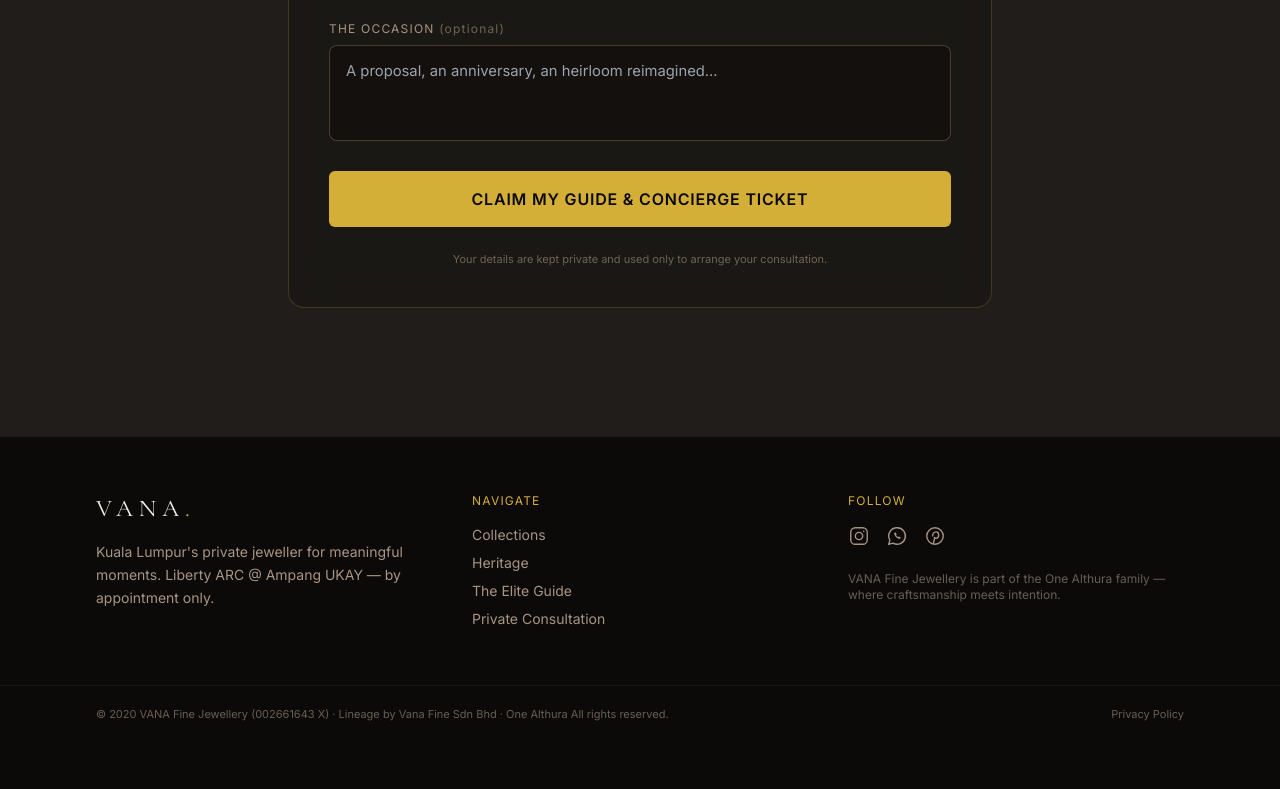
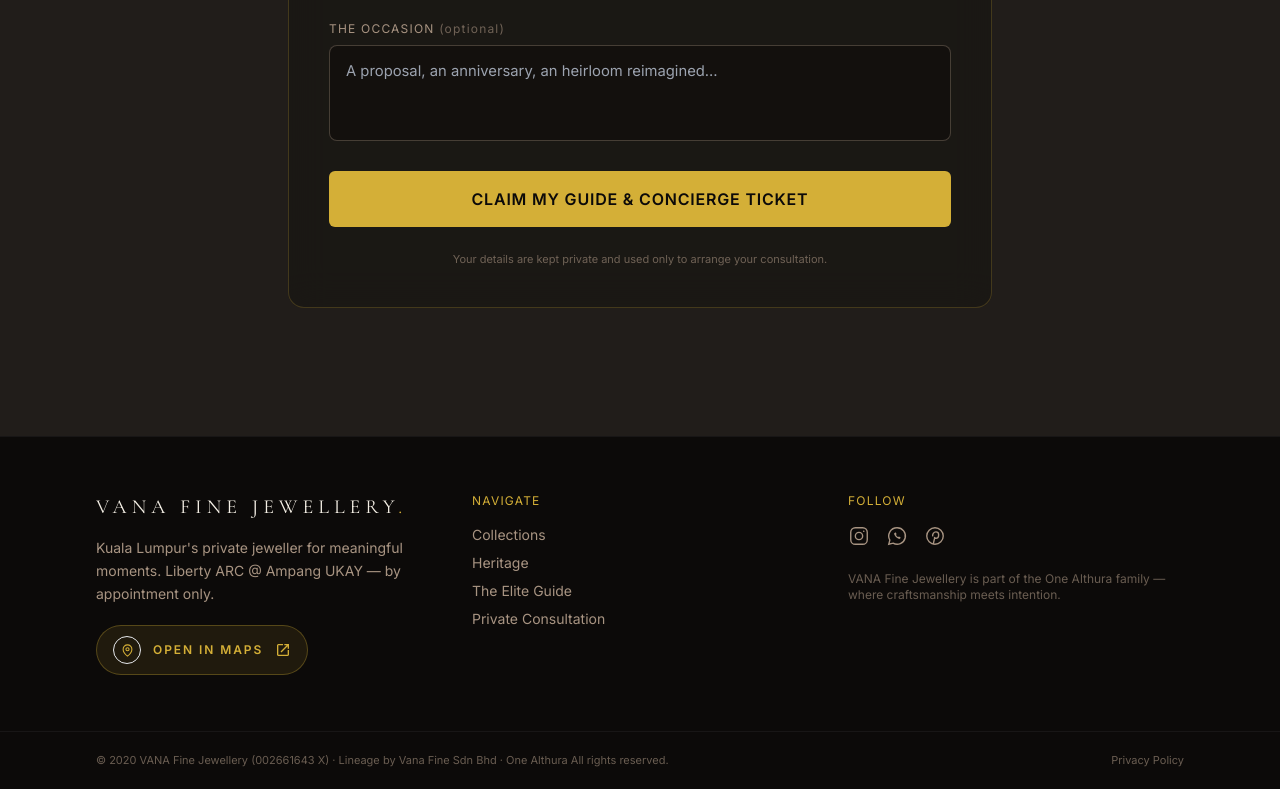
Before and after one commit to onealthura-maker/vanafinejewel-demo, a plain HTML site: page index.html in a window 1280 px wide. Shown: the part 3864-4653 px from the top of the page. Before the commit the page ends 4607 px from the top, so only its background shows below. Drawn offline with nearby package versions, Linux system fonts and the light colour scheme.

Commit message:
Update index.html

```diff
--- a/index.html
+++ b/index.html
@@ -327,8 +327,28 @@
   <footer class="bg-noir border-t border-white/5">
     <div class="max-w-6xl mx-auto px-5 md:px-8 py-14 grid gap-10 md:grid-cols-3">
       <div>
-        <p class="font-display text-2xl tracking-[0.25em] text-ivory">VANA<span class="text-gold">.</span></p>
+        <p class="font-display text-xl tracking-[0.25em] text-ivory">VANA FINE JEWELLERY<span class="text-gold">.</span></p>
         <p class="mt-4 text-taupe text-sm leading-relaxed">Kuala Lumpur's private jeweller for meaningful moments. Liberty ARC @ Ampang UKAY — by appointment only.</p>
+
+        <a
+          href="https://maps.google.com/maps?ll=3.17193,101.757621&amp;z=17&amp;t=m&amp;hl=en&amp;gl=MY&amp;mapclient=embed&amp;cid=3546860253078481091"
+          target="_blank"
+          rel="noopener noreferrer"
+          title="Open VANA Fine Jewellery on Google Maps"
+          aria-label="Open VANA Fine Jewellery on Google Maps in a new tab"
+          class="group mt-5 inline-flex items-center gap-3 rounded-full border border-gold/30 bg-gold/10 px-4 py-2.5 text-xs font-semibold uppercase tracking-[0.16em] text-gold transition-all duration-300 hover:bg-gold hover:text-noir hover:shadow-lg hover:shadow-gold/10"
+        >
+          <span class="flex h-7 w-7 items-center justify-center rounded-full border border-current/30">
+            <svg width="15" height="15" viewBox="0 0 24 24" fill="none" stroke="currentColor" stroke-width="1.7" aria-hidden="true">
+              <path d="M12 21s7-5.2 7-11a7 7 0 1 0-14 0c0 5.8 7 11 7 11Z" />
+              <circle cx="12" cy="10" r="2.5" />
+            </svg>
+          </span>
+          <span>Open in Maps</span>
+          <svg class="h-4 w-4 transition-transform duration-300 group-hover:translate-x-0.5 group-hover:-translate-y-0.5" viewBox="0 -960 960 960" fill="currentColor" aria-hidden="true">
+            <path d="M200-120q-33 0-56.5-23.5T120-200v-560q0-33 23.5-56.5T200-840h280v80H200v560h560v-280h80v280q0 33-23.5 56.5T760-120H200Zm188-212-56-56 372-372H560v-80h280v280h-80v-144L388-332Z" />
+          </svg>
+        </a>
       </div>
       <div>
         <p class="text-xs tracking-widest uppercase text-gold mb-4">Navigate</p>
```
